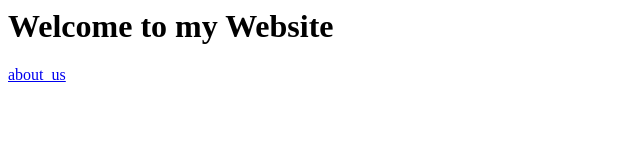
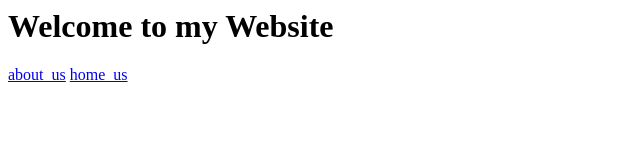
Before and after one commit to aniketchougule108/Branch-Demo, a plain HTML site: page index.html in a window 1280 px wide. Shown: the full height of the page, 0-640 px from the left. Drawn offline with Linux system fonts and the light colour scheme.

Commit message:
add home.html and modify index.html

```diff
--- a/index.html
+++ b/index.html
@@ -1,3 +1,4 @@
 <title>FCT Website</title>
 <h1>Welcome to my Website</h1>
 <a href="about.html">about_us</a>
+<a href="home.html">home_us</a>
```
Also changed, not shown: home.html (added, +1 -0 lines).
